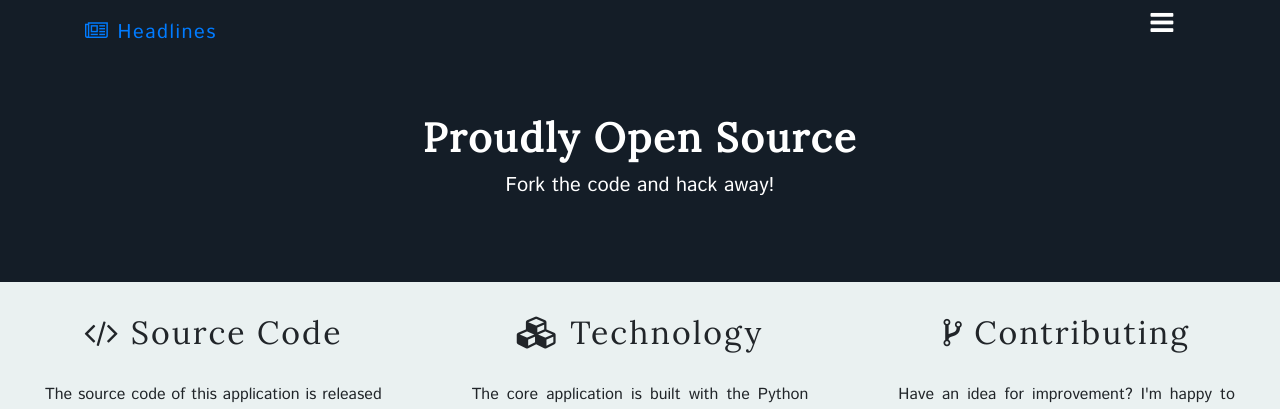
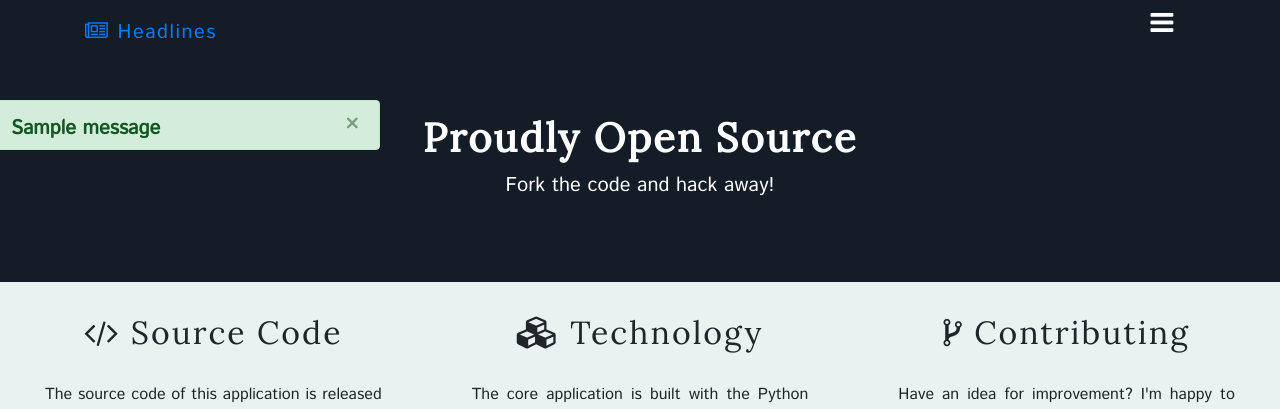
Before and after one commit to alchermd/headlines, a Flask app: page /code in a window 1280 px wide. Shown: the top 409 px of the page. Run offline with Flask 2, Linux system fonts and the light colour scheme; one stand-in notice (Sample message) is shown; parts of the project's set-up code (start-up, migrations or seed data) failed here and were passed over; some libraries are stand-ins or nearby versions.

Commit message:
Load flashed messages.

```diff
--- a/headlines/templates/layout.html
+++ b/headlines/templates/layout.html
@@ -14,6 +14,19 @@
     <link rel="stylesheet" href="{{ url_for('static', filename='css/main.css') }}">
 </head>
 <body>
+    {% with messages = get_flashed_messages(with_categories=true) %}
+        {% if messages %}
+        {% for category, msg in messages %}
+        <div class="flashed-message alert alert-{{ category }} alert-dismissible fade show" role="alert">
+            <strong>{{ msg }}</strong>
+            <button type="button" class="close" data-dismiss="alert" aria-label="Close">
+                <span aria-hidden="true">&times;</span>
+            </button>
+        </div>
+        {% endfor %}
+        {% endif %}
+    {% endwith %}
+
     {% include "includes/navbar.html" %}
     {% block body %}{% endblock %}
     {% include "includes/footer.html" %}
```
